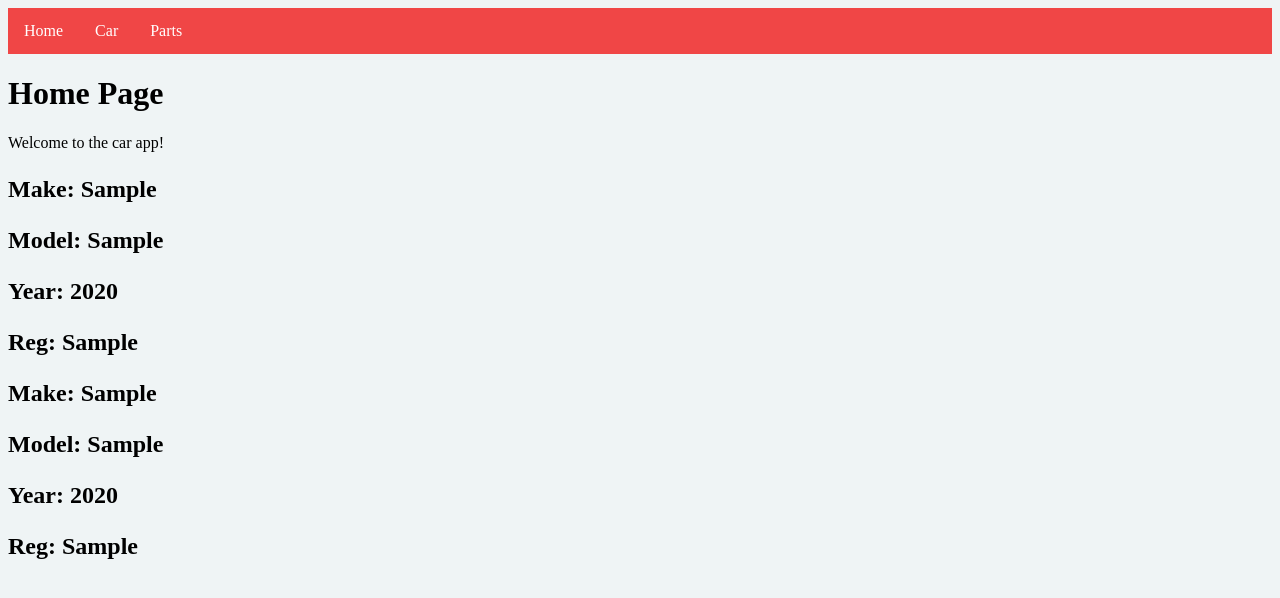
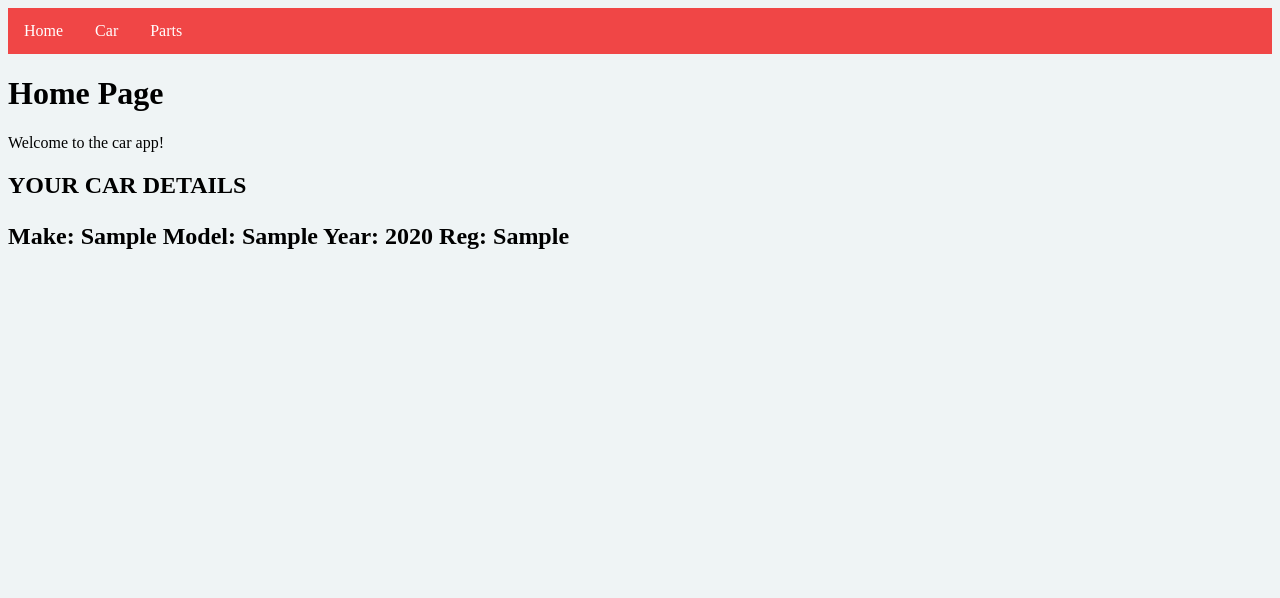
Before and after one commit to zedz65/myproject, a Flask app: page / in a window 1280 px wide. Shown: the top 598 px of the page. Run offline with Flask 2, Linux system fonts and the light colour scheme; tables that the repository leaves empty hold one stand-in row (values such as "Sample post").

Commit message:
changes to home display

```diff
--- a/application/templates/home.html
+++ b/application/templates/home.html
@@ -4,22 +4,13 @@
     <p>Welcome to the car app!</p>
 
         <div>
+
             <h2>
-                <p>Make: {{ car.make }}</p>
-                <p>Model: {{ car.model }}</p>
-                <p>Year: {{ car.year }}</p>
-                <p>Reg: {{ car.reg }}</p>
-
-            </h2>
-        </div>
-        <div>
-            <h2>
-                <p>Make: {{ car.make }}</p>
-                <p>Model: {{ car.model }}</p>
-                <p>Year: {{ car.year }}</p>
-                <p>Reg: {{ car.reg }}</p>
+                YOUR CAR DETAILS<br>
+                <p>Make: {{ car.make }} Model: {{ car.model }} Year: {{ car.year }} Reg: {{ car.reg }}
 
             </h2>
         </div>
 
+
 {% endblock body_content %}
```
